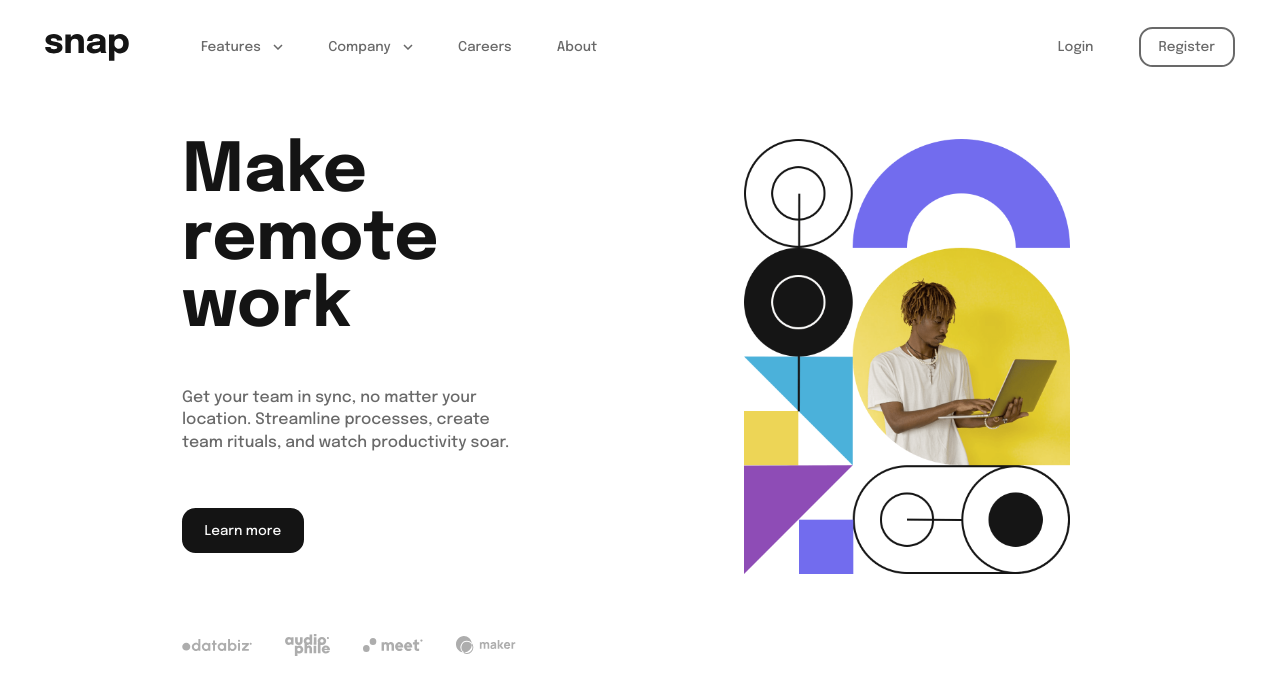
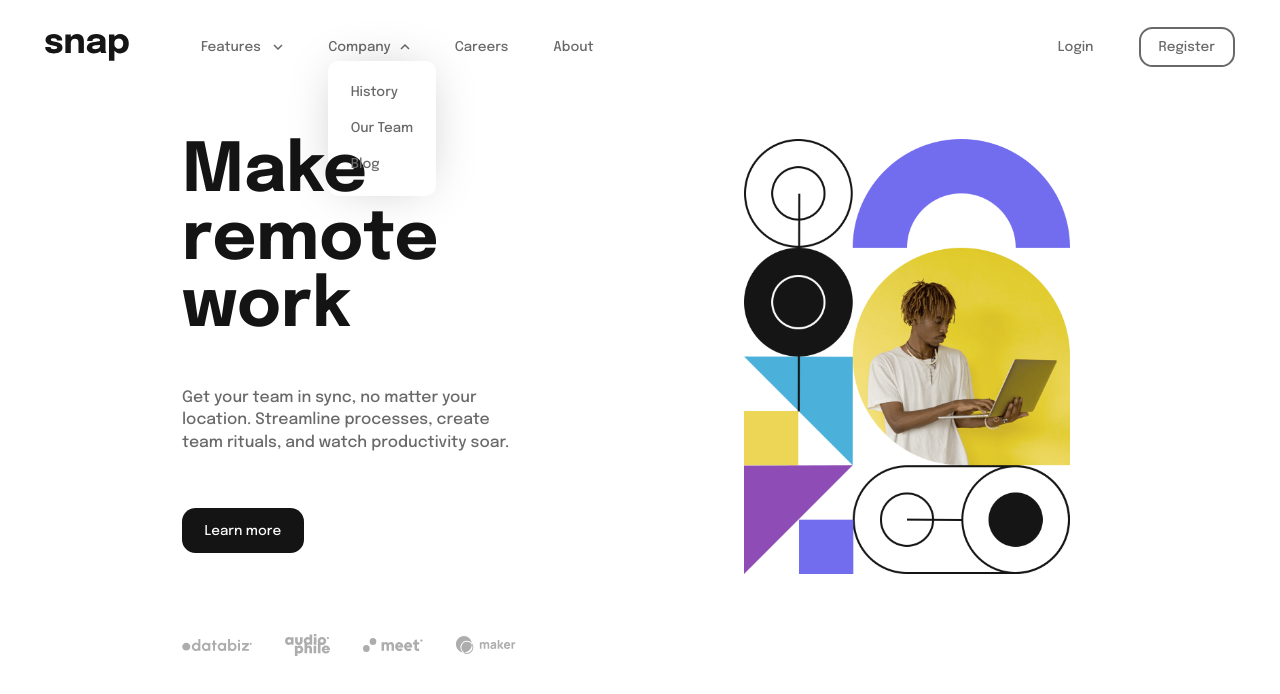
Before and after one commit to devKiratu/remotify, a Next.js app: page / in a window 1280 px wide. Both pictures are taken after a click on the item "Company". Shown: the top 694 px of the page. Built offline with nearby package versions, Linux system fonts and the light colour scheme.

Commit message:
create a dropdown menu for company details

```diff
--- /dev/null
+++ b/components/Dropdown.tsx
@@ -0,0 +1,61 @@
+import { Menu } from "@headlessui/react";
+import Image from "next/image";
+import arrowDown from "../public/img/icon-arrow-down.svg";
+import arrowUp from "../public/img/icon-arrow-up.svg";
+
+export default function Dropdown() {
+  return (
+    <Menu as={"div"} className="inline-block relative">
+      <Menu.Button>
+        {({ open }) =>
+          open ? (
+            <>
+              Company
+              <Image src={arrowUp} alt="" className="inline-block ml-2 " />
+            </>
+          ) : (
+            <>
+              Company
+              <Image src={arrowDown} alt="" className="inline-block ml-2 " />
+            </>
+          )
+        }
+      </Menu.Button>
+      <Menu.Items
+        as="div"
+        className="bg-white rounded-[10px] p-3 overflow-hidden w-max h-fit absolute top-5 shadow-[0_0_50px_-12px_rgb(0,0,0,0.25)]"
+      >
+        <Menu.Item>
+          {({ active }) => (
+            <a
+              href="#"
+              className={`w-full p-2 flex justify-start items-center`}
+            >
+              History
+            </a>
+          )}
+        </Menu.Item>
+        <Menu.Item>
+          {({ active }) => (
+            <a
+              href="#"
+              className={`w-full p-2 flex justify-start items-center`}
+            >
+              Our Team
+            </a>
+          )}
+        </Menu.Item>
+        <Menu.Item>
+          {({ active }) => (
+            <a
+              href="#"
+              className={`w-full p-2 flex justify-start items-center`}
+            >
+              Blog
+            </a>
+          )}
+        </Menu.Item>
+      </Menu.Items>
+    </Menu>
+  );
+}
--- a/components/Navbar.tsx
+++ b/components/Navbar.tsx
@@ -4,6 +4,7 @@ import menuIcon from "../public/img/icon-menu.svg";
 import Link from "next/link";
 import arrowDown from "../public/img/icon-arrow-down.svg";
 import arrowUp from "../public/img/icon-arrow-up.svg";
+import Dropdown from "./Dropdown";
 
 interface NavbarProps {
   onOpenMenu: () => void;
@@ -27,9 +28,8 @@ export default function Navbar({ onOpenMenu }: NavbarProps) {
               className="inline-block ml-2 text-mediumGray"
             />
           </li>
-          <li className="cursor-pointer mr-10 hover:text-lighterBlack focus:text-lighterBlack active:text-lighterBlack">
-            Company{" "}
-            <Image src={arrowDown} alt="" className="inline-block ml-2 " />
+          <li className="cursor-pointer mr-10 ">
+            <Dropdown />
           </li>
           <li className="cursor-pointer mr-10 hover:text-lighterBlack focus:text-lighterBlack active:text-lighterBlack">
             Careers
--- a/package.json
+++ b/package.json
@@ -9,6 +9,7 @@
     "lint": "next lint"
   },
   "dependencies": {
+    "@headlessui/react": "^1.7.4",
     "@types/node": "18.11.9",
     "@types/react": "18.0.25",
     "@types/react-dom": "18.0.9",
```
Also changed, not shown: 1 other file (tests, documents, lock files or other folders).
